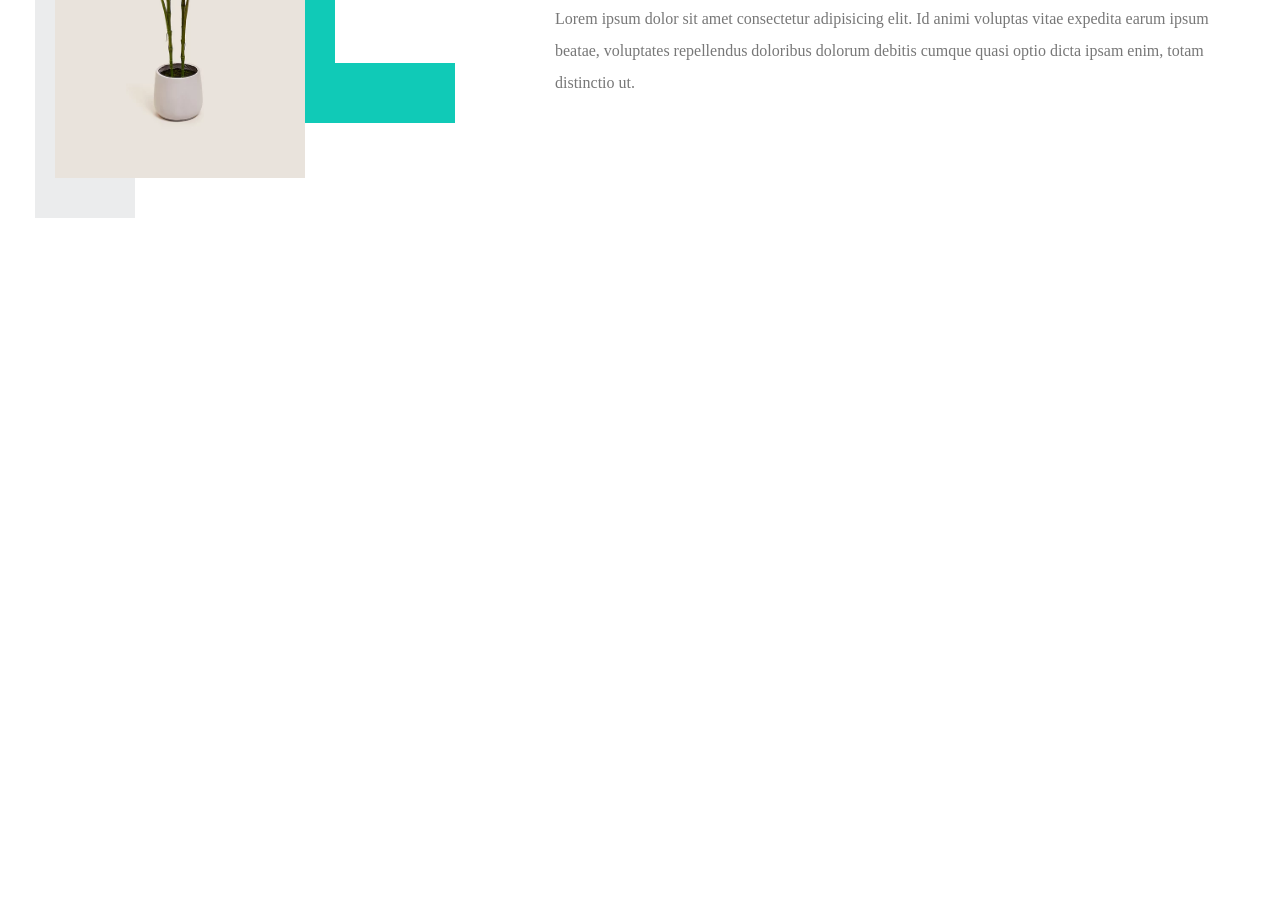
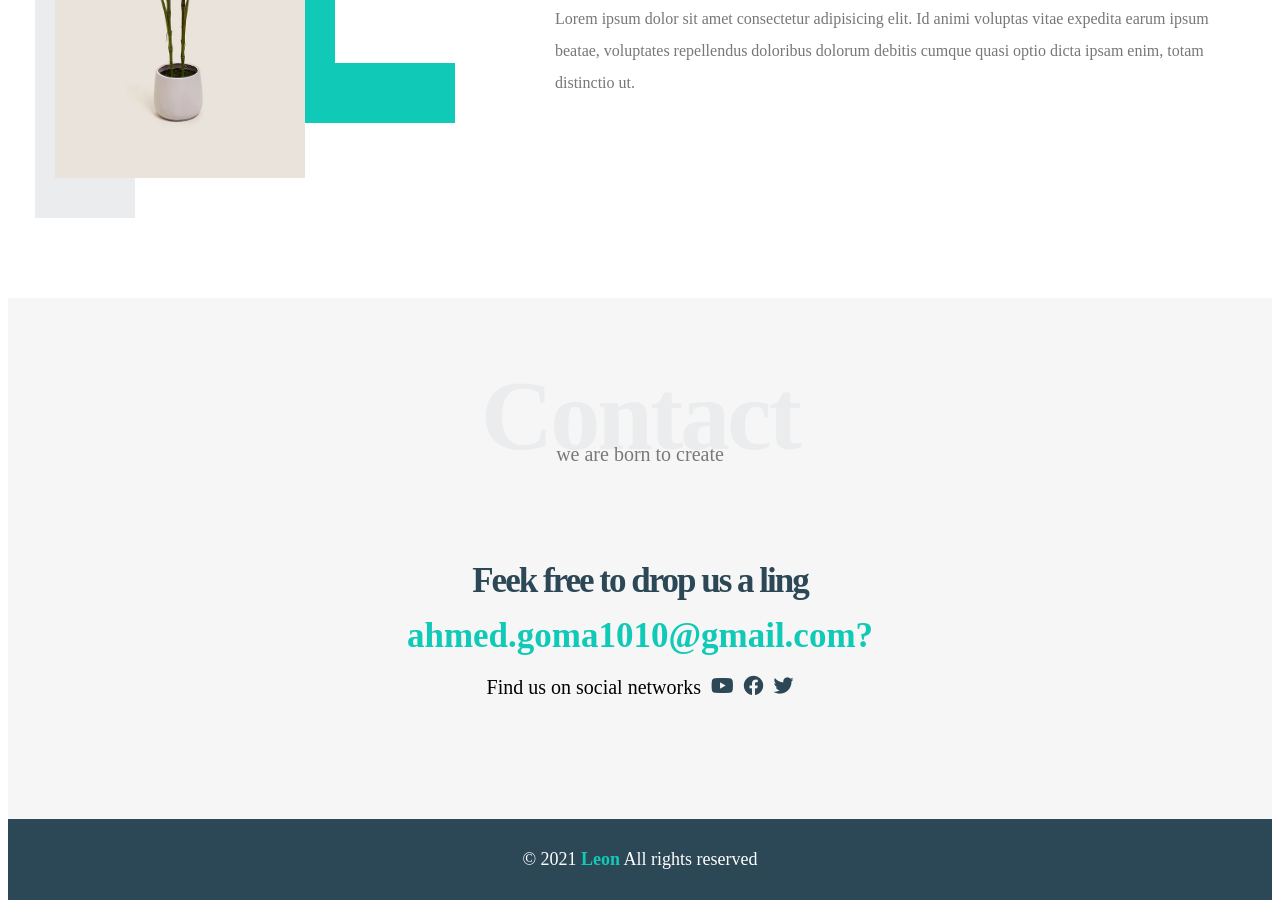
Before and after one commit to ahmedgomaaa/land-page, a plain HTML site: page index.html in a window 1280 px wide. Shown: the part 3247-4155 px from the top of the page. Before the commit the page ends 3553 px from the top, so only its background shows below. Drawn offline with Linux system fonts and the light colour scheme.

Commit message:
Communito

```diff
--- a/css/master.css
+++ b/css/master.css
@@ -523,4 +523,86 @@ font-size: 17px;
 
 
 /* End About */
-/* endd */
+
+/* Start Contact  */
+
+.contact {
+    padding-top: var(--section-padding);
+    padding-bottom: var(--section-padding);
+    background-color: var(--section-background);
+
+}
+
+.contact .info{
+
+    padding-top: var(--section-padding);
+    padding-bottom: var(--section-padding);
+    text-align: center;
+
+}
+
+.contact .info .label{
+    font-size: 35px;
+    font-weight: 800;
+    color: var(--second-color);
+    letter-spacing: -2px;
+    margin-bottom: 15px;
+}
+
+.contact .info .link{
+    display: block;
+    font-size: 35px;
+    font-weight: 800;
+    color: var(--main-color);
+    text-decoration: none;
+
+}
+
+
+.contact .info .social{
+
+    display: flex;
+    justify-content: center;
+    margin-top: 20px;
+    font-size: 20px;
+
+
+}
+
+.contact .info .social i{
+    margin-left: 10px;
+    color: var(--second-color);
+}
+
+
+@media (max-width: 767px){
+
+
+    .contact .info .link,
+    .contact .info .label{
+        font-size: 25px;
+
+    }
+}
+
+
+/* End Contact  */
+
+
+/* Start Footer */
+
+.footer{
+    background-color:var(--second-color);
+    color:white;
+    padding: 30px 10px;
+    text-align: center;
+    font-size: 18px
+
+}
+
+
+.footer  span {
+    font-weight: bold;
+    color: var(--main-color);
+}
+/* End Footer */
--- a/index.html
+++ b/index.html
@@ -182,5 +182,33 @@
 
 
      <!-- End About -->
+
+     <!-- Start Contact -->
+        <div class="contact">
+            <div class="container">
+                    <h2 class="special-heading">Contact</h2>
+                    <p>we are born to create</p>
+                    <div class="info">
+                        <p class="label">Feek free to drop us a ling</p>
+                        <a href="mailto:ahmed.goma1010@gmail.com?Subject=Contact" class="link">ahmed.goma1010@gmail.com?</a>
+                        <div class="social">
+                                Find us on social networks
+                                <i class="fab fa-youtube"></i>
+                                <i class="fab fa-facebook"></i>
+                                <i class="fab fa-twitter"></i>
+
+
+                        </div>
+                    </div>
+            </div>
+        </div>
+     <!-- End Contact -->
+
+     <!-- Start Footer -->
+
+     <div class="footer">
+         &copy; 2021 <span>Leon</span> All rights reserved
+     </div>
+     <!-- End  Footer -->
 </body>
 </html>
```
